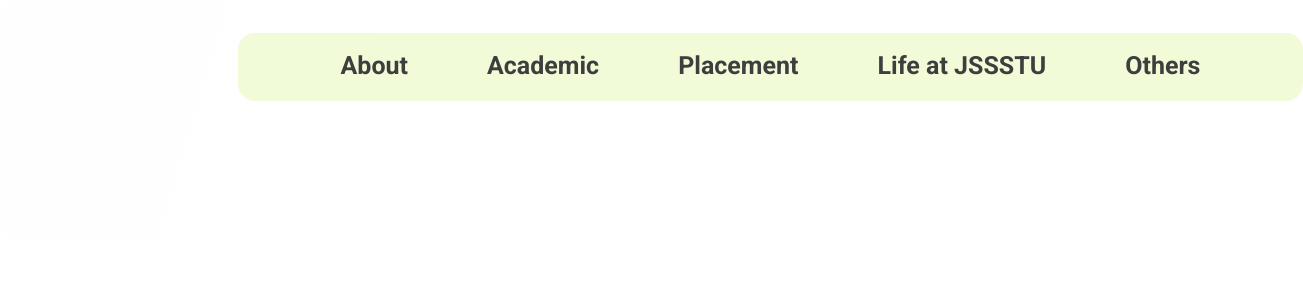
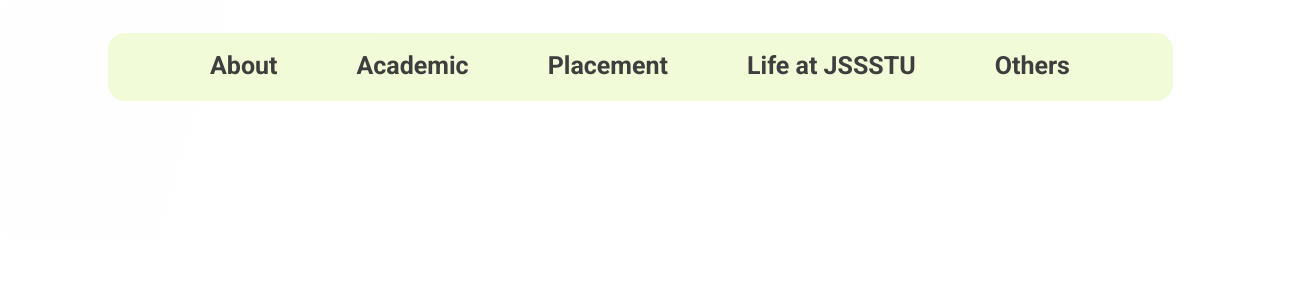
Before and after one commit to ManjunathRK1251/jssstu_plus, a React (Create React App) app: page / in a window 1280 px wide. Shown: the top 300 px of the page, 1303 px wide, since content can reach past the window. Built offline with nearby package versions, Linux system fonts and the light colour scheme.

Commit message:
positions navbar to right position

```diff
--- a/src/Components/Navbar.css
+++ b/src/Components/Navbar.css
@@ -23,8 +23,10 @@
     position: absolute;
     width: 1065px;
     height: 68px;
-    left: 238px;
     top: 33px;
+    left: 0;
+    right: 0;
+    margin: auto;
     backdrop-filter: blur(50px);
 }
 
```
